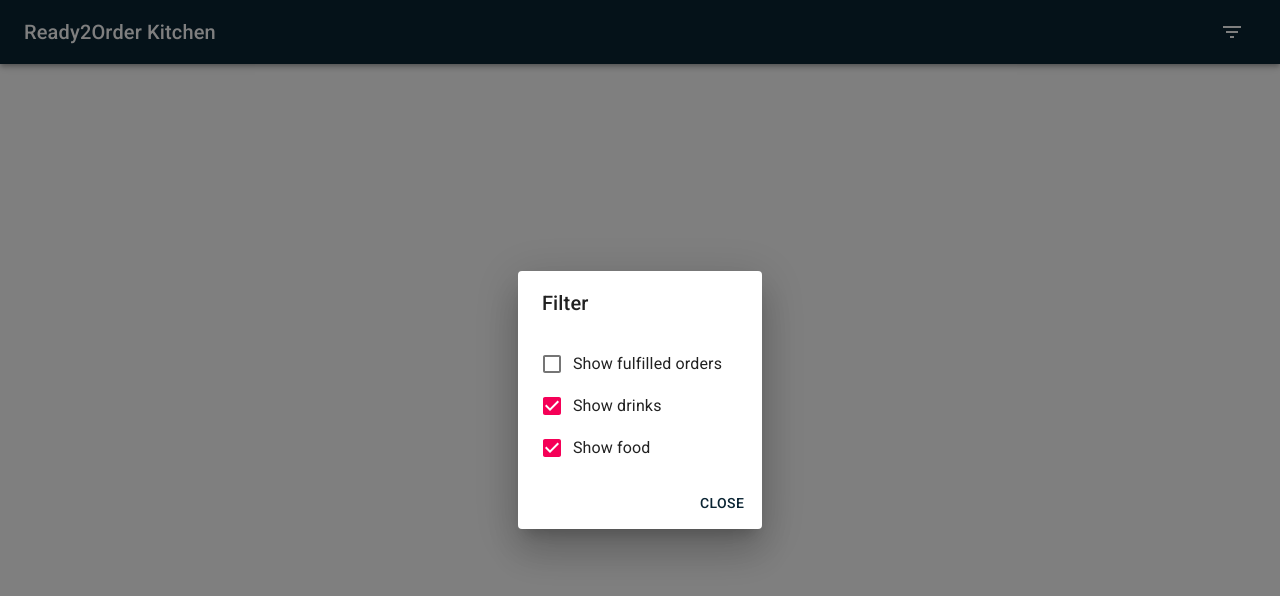
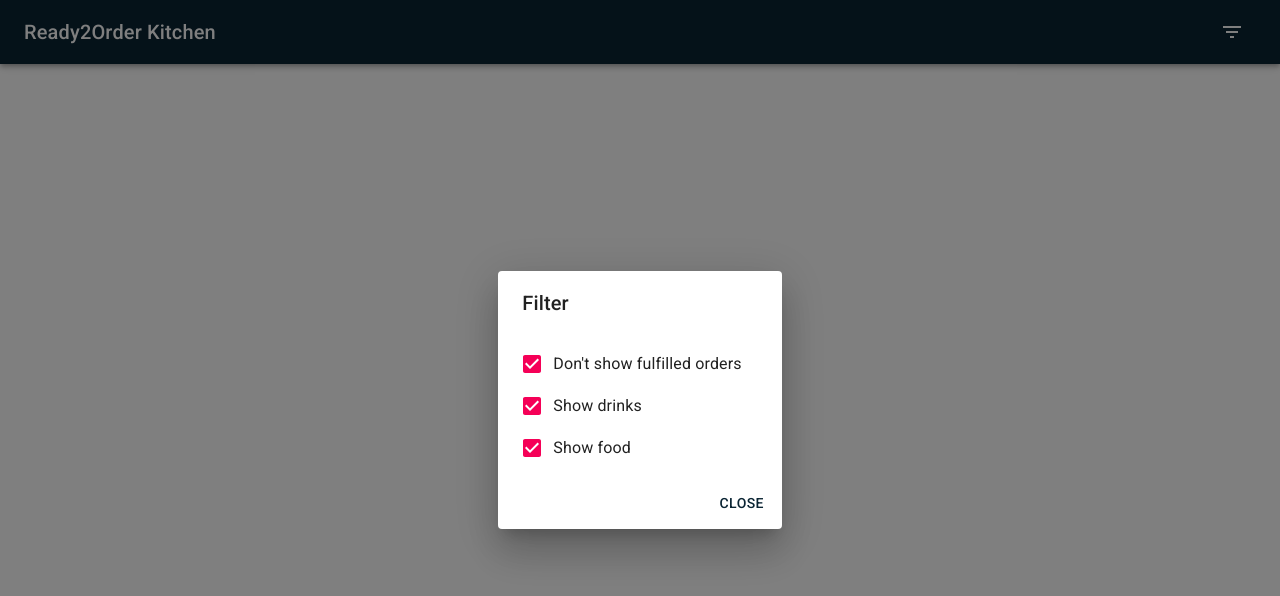
Before and after one commit to MarkusFriesen/r2ok, a React (Create React App) app in the folder src/client/: page / in a window 1280 px wide. Both pictures are taken after a click on the button 1232 px from the left and 32 px from the top of the page. Shown: the top 596 px of the page. Built offline with nearby package versions, Linux system fonts and the light colour scheme; no server answers.

Commit message:
Negate show all button on order filter

```diff
--- a/src/client/src/App.js
+++ b/src/client/src/App.js
@@ -29,7 +29,7 @@
 
 function App() {
   const classes = useStyles();
-  const [showAll, setShowAll] = useState(false)
+  const [dontShowAll, setDontShowAll] = useState(true)
   const [showFood, setShowFood] = useState(true)
   const [showDrinks, setShowDrinks] = useState(true)
   const [dialogOpen, setDialogOpen] = useState(false)
@@ -43,14 +43,14 @@
           </Typography>
 
           <IconButton color="inherit" onClick={() => setDialogOpen(true)}>
-            <Badge color="secondary" variant="dot" invisible={!showAll && showDrinks && showFood}>
+            <Badge color="secondary" variant="dot" invisible={dontShowAll && showDrinks && showFood}>
               <FilterIcon />
             </Badge>
           </IconButton>
         </Toolbar>
       </AppBar>
-      <FilterDialog showAll={showAll} setShowAll={setShowAll} showFood={showFood} setShowFood={setShowFood} showDrinks={showDrinks} setShowDrinks={setShowDrinks} open={dialogOpen} onClose={() => setDialogOpen(false)} />
-      <OrderPage showAll={showAll} showFood={showFood} showDrinks={showDrinks}/>
+      <FilterDialog dontShowAll={dontShowAll} setDontShowAll={setDontShowAll} showFood={showFood} setShowFood={setShowFood} showDrinks={showDrinks} setShowDrinks={setShowDrinks} open={dialogOpen} onClose={() => setDialogOpen(false)} />
+      <OrderPage dontShowAll={dontShowAll} showFood={showFood} showDrinks={showDrinks}/>
     </ThemeProvider>
   );
 }
--- a/src/client/src/Components/FilterDialog.js
+++ b/src/client/src/Components/FilterDialog.js
@@ -8,7 +8,7 @@
 import FormControlLabel from '@material-ui/core/FormControlLabel';
 
 export default function ConfirmationDialog(props) {
-  const {onClose, showAll, setShowAll, showDrinks, setShowDrinks, showFood, setShowFood, open} = props;
+  const {onClose, dontShowAll, setDontShowAll, showDrinks, setShowDrinks, showFood, setShowFood, open} = props;
 
   const handleOk = () => {
     onClose();
@@ -29,12 +29,12 @@
         <FormControlLabel
           control={
             <Checkbox
-              checked={showAll}
-              onChange={handleChange(setShowAll)}
+              checked={dontShowAll}
+              onChange={handleChange(setDontShowAll)}
               name="showAll"
             />
           }
-          label="Show fulfilled orders"
+          label="Don't show fulfilled orders"
         />
         <br/>
         <FormControlLabel
--- a/src/client/src/Pages/OrderPage.js
+++ b/src/client/src/Pages/OrderPage.js
@@ -11,7 +11,7 @@
   },
 }));
 
-export default function OrderPage({showAll, showFood, showDrinks}) {
+export default function OrderPage({dontShowAll, showFood, showDrinks}) {
   const classes = useStyles();
   const [tables, setTables] = useState({})
   const [refreshTimeStamp, setRefreshTimestamp] = useState(new Date())
@@ -30,7 +30,7 @@
       const result = {}
       for (const table in data) {
         const allOrders = Object.values(data[table].orders)
-        if (allOrders?.length > 0 && (showAll || !allOrders.every(o => o.made))) {
+        if (allOrders?.length > 0 && (!dontShowAll || !allOrders.every(o => o.made))) {
           result[table] = data[table]
 
           // Apply Filter
@@ -64,7 +64,7 @@
       disposed = true
       clearInterval(intervalId)
     }
-  }, [showAll, showDrinks, showFood, refreshTimeStamp])
+  }, [dontShowAll, showDrinks, showFood, refreshTimeStamp])
 
 
   var content = []
```
